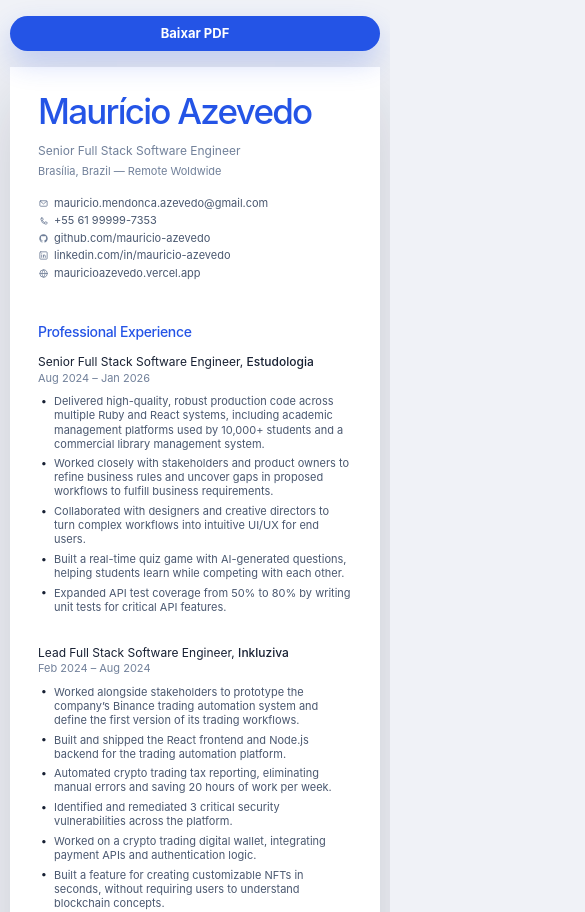
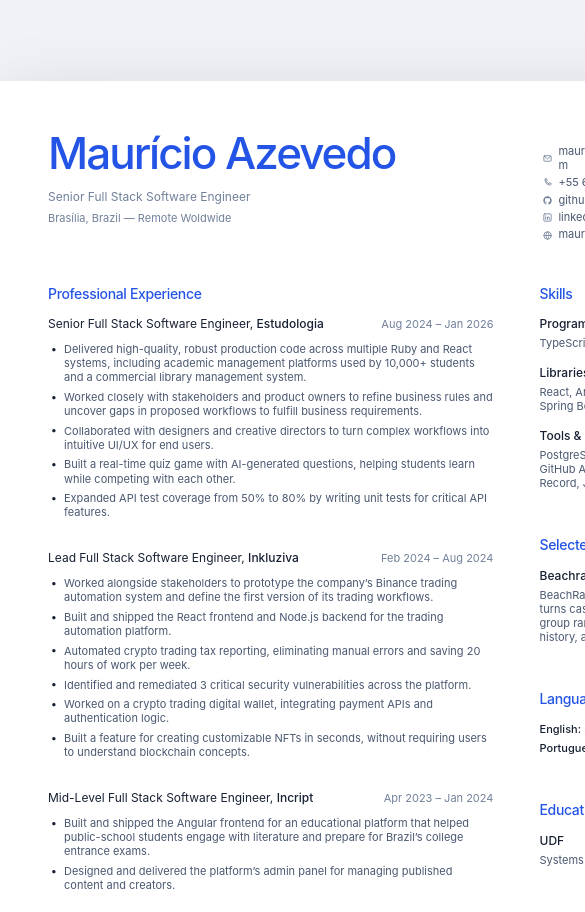
Before and after one commit to mauricio-azevedo/resume, a React (Vite) app: page / in a window 390 px wide. Shown: the top 912 px of the page, 585 px wide, since content can reach past the window. Built offline with nearby package versions, Linux system fonts and the light colour scheme.

Commit message:
Remove responsive resume layout

```diff
--- a/src/App.css
+++ b/src/App.css
@@ -30,11 +30,12 @@ a {
 
 .resume-shell {
   min-height: 100vh;
-  padding: 30px 16px 50px;
+  min-width: var(--page-width);
+  padding: 30px 0 50px;
 }
 
 .toolbar {
-  width: min(100%, var(--page-width));
+  width: var(--page-width);
   margin: 0 auto 16px;
   display: flex;
   justify-content: flex-end;
@@ -309,67 +310,6 @@ li::before {
   margin-top: 3.5pt;
 }
 
-body.pdf-exporting {
-  background: #ffffff;
-}
-
-body.pdf-exporting .resume-page {
-  width: var(--page-width);
-  height: var(--page-height);
-  min-height: var(--page-height);
-  padding: var(--page-margin-top) var(--page-margin-x) var(--page-margin-bottom);
-  box-shadow: none;
-  overflow: hidden;
-}
-
-@media (max-width: 760px) {
-  .resume-shell {
-    padding: 16px 10px 32px;
-  }
-
-  .toolbar {
-    justify-content: stretch;
-  }
-
-  .download-button {
-    width: 100%;
-  }
-
-  .resume-page {
-    width: 100%;
-    min-height: auto;
-    padding: 28px;
-  }
-
-  .resume-header,
-  .resume-layout {
-    display: block;
-  }
-
-  .contact-list {
-    padding-top: 18px;
-  }
-
-  .side-column {
-    margin-top: 30px;
-  }
-
-  .item-heading {
-    display: block;
-  }
-
-  .item-heading span {
-    display: block;
-    margin-top: 3px;
-    text-align: left;
-  }
-
-  h1 {
-    font-size: 35px;
-    letter-spacing: -0.05em;
-  }
-}
-
 @page {
   size: 8.5in 11in;
   margin: 0;
@@ -404,35 +344,4 @@ body.pdf-exporting .resume-page {
     print-color-adjust: exact;
     -webkit-print-color-adjust: exact;
   }
-
-  .resume-header {
-    display: grid;
-    grid-template-columns: minmax(0, 1fr) 2.35in;
-    column-gap: 0.5in;
-  }
-
-  .resume-layout {
-    display: grid;
-    grid-template-columns: minmax(0, 1fr) 2.38in;
-    column-gap: 0.48in;
-  }
-
-  .side-column {
-    margin-top: 0;
-  }
-
-  .item-heading {
-    display: flex;
-  }
-
-  .item-heading span {
-    display: inline;
-    margin-top: 0;
-    text-align: right;
-  }
-
-  h1 {
-    font-size: 44px;
-    letter-spacing: -0.045em;
-  }
 }
```
